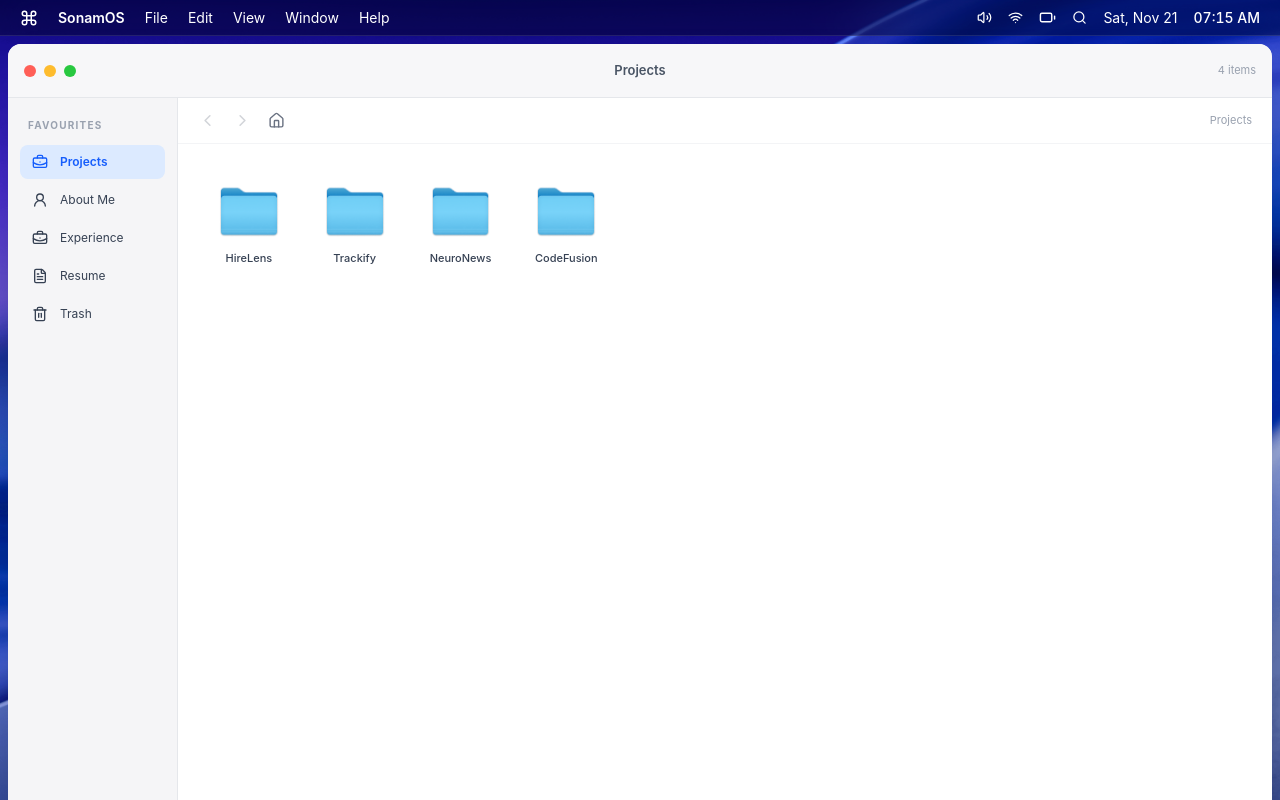
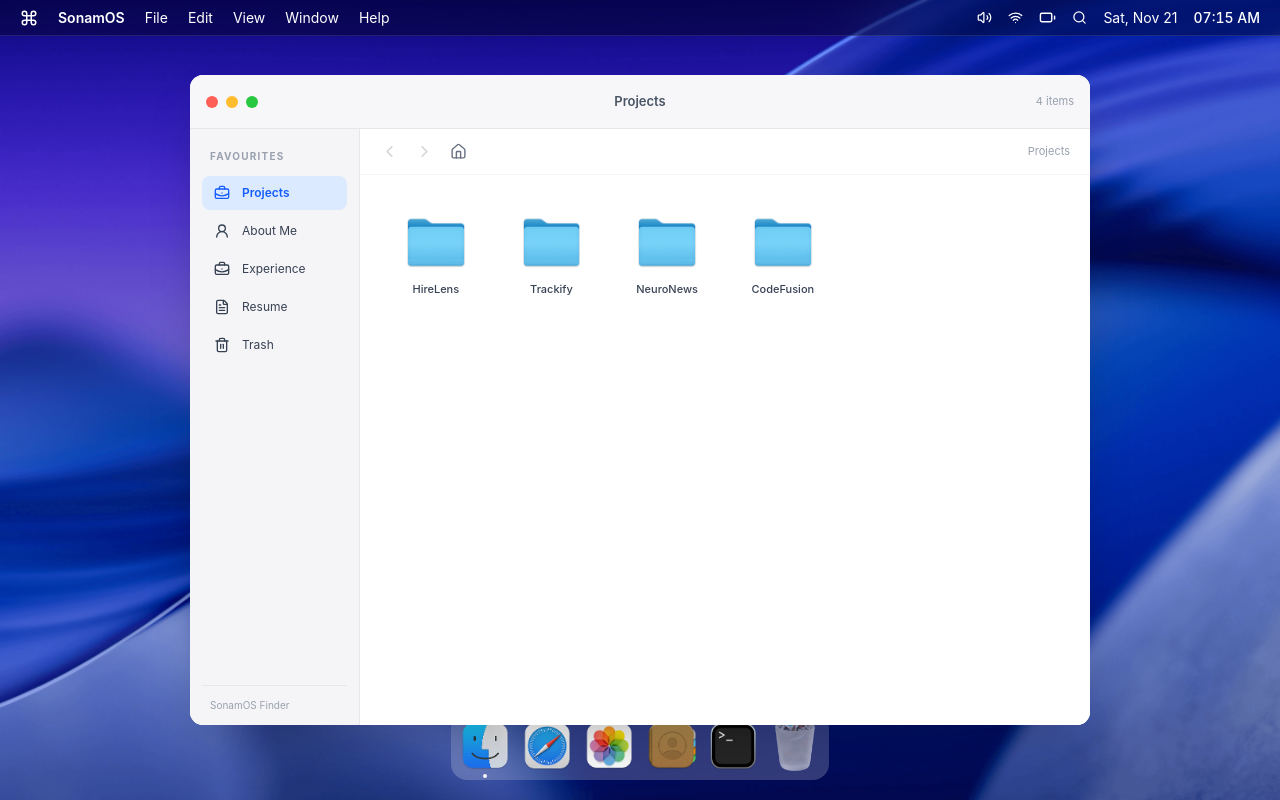
Before and after one commit to SonamNarula/macos_portfolio, a React (Vite) app: page / in a window 1280 px wide. Both pictures are taken after a click on the button 485 px from the left and 746 px from the top of the page. Built offline with nearby package versions, Linux system fonts and the light colour scheme.

Commit message:
Fix window sizing and draggable frame behavior

```diff
--- a/src/components/WindowWrapper.jsx
+++ b/src/components/WindowWrapper.jsx
@@ -1,9 +1,23 @@
-import { useEffect, useRef, useState } from "react";
+import { useLayoutEffect, useRef, useState } from "react";
 import useWindowStore from "../store/window.js";
+
+const WINDOW_SIZES = {
+  finder: { width: 900, height: 650 },
+  safari: { width: 1080, height: 760 },
+  photos: { width: 880, height: 660 },
+  contact: { width: 650, height: 620 },
+  terminal: { width: 720, height: 560 },
+  resume: { width: 900, height: 760 },
+  txtfile: { width: 880, height: 760 },
+  imgfile: { width: 780, height: 650 },
+};
 
 const WindowWrapper = (Component, windowKey) => {
   const WrappedComponent = (props) => {
     const wrapperRef = useRef(null);
+    const [position, setPosition] = useState(null);
+    const [size, setSize] = useState(WINDOW_SIZES[windowKey] || { width: 800, height: 620 });
+
     const windowState = useWindowStore((state) => state.windows[windowKey]);
     const focusWindow = useWindowStore((state) => state.focusWindow);
 
@@ -12,12 +26,9 @@ const WindowWrapper = (Component, windowKey) => {
     const isMaximized = windowState?.isMaximized ?? false;
     const zIndex = windowState?.zIndex ?? 10;
 
-    const [position, setPosition] = useState(null);
-
-    useEffect(() => {
-      if (!isOpen || isMinimized || position) return;
+    useLayoutEffect(() => {
       const element = wrapperRef.current;
-      if (!element) return;
+      if (!element || !isOpen || isMinimized || position) return;
 
       const rect = element.getBoundingClientRect();
       setPosition({
@@ -26,7 +37,7 @@ const WindowWrapper = (Component, windowKey) => {
       });
     }, [isOpen, isMinimized, position]);
 
-    useEffect(() => {
+    useLayoutEffect(() => {
       const element = wrapperRef.current;
       if (!element) return;
 
@@ -34,17 +45,14 @@ const WindowWrapper = (Component, windowKey) => {
 
       const onPointerDown = (event) => {
         const header = event.target.closest("#window-header");
-        if (!header || isMaximized) return;
-
-        // Window controls and interactive elements should never start a drag.
+        if (!header || isMaximized || event.button !== 0) return;
         if (event.target.closest("button, a, input, select, textarea, [data-no-drag]")) return;
-        if (event.button !== 0) return;
 
         const rect = element.getBoundingClientRect();
         drag = {
           pointerId: event.pointerId,
-          x: event.clientX,
-          y: event.clientY,
+          startX: event.clientX,
+          startY: event.clientY,
           left: rect.left,
           top: rect.top,
         };
@@ -52,25 +60,24 @@ const WindowWrapper = (Component, windowKey) => {
         element.style.left = `${rect.left}px`;
         element.style.top = `${rect.top}px`;
         element.style.transform = "none";
-
-        element.setPointerCapture?.(event.pointerId);
         focusWindow?.(windowKey);
+        event.preventDefault();
       };
 
       const onPointerMove = (event) => {
         if (!drag || event.pointerId !== drag.pointerId) return;
 
-        const dx = event.clientX - drag.x;
-        const dy = event.clientY - drag.y;
+        const dx = event.clientX - drag.startX;
+        const dy = event.clientY - drag.startY;
         const rect = element.getBoundingClientRect();
 
-        const left = Math.min(
-          window.innerWidth - Math.min(160, rect.width),
-          Math.max(0, drag.left + dx)
+        const left = Math.max(
+          0,
+          Math.min(window.innerWidth - Math.min(140, rect.width), drag.left + dx)
         );
-        const top = Math.min(
-          window.innerHeight - 90,
-          Math.max(36, drag.top + dy)
+        const top = Math.max(
+          36,
+          Math.min(window.innerHeight - 80, drag.top + dy)
         );
 
         element.style.left = `${left}px`;
@@ -94,13 +101,9 @@ const WindowWrapper = (Component, windowKey) => {
       };
     }, [focusWindow, isMaximized]);
 
-    useEffect(() => {
-      const element = wrapperRef.current;
-      if (!element || !position || isMaximized) return;
-      element.style.left = `${position.x}px`;
-      element.style.top = `${position.y}px`;
-      element.style.transform = "none";
-    }, [position, isMaximized]);
+    const defaults = WINDOW_SIZES[windowKey] || { width: 800, height: 620 };
+    const width = `min(${size.width}px, calc(100vw - 20px))`;
+    const height = `min(${size.height}px, calc(100vh - 120px))`;
 
     if (!isOpen || isMinimized) return null;
 
@@ -111,18 +114,24 @@ const WindowWrapper = (Component, windowKey) => {
         onMouseDown={() => focusWindow?.(windowKey)}
         style={{
           position: "absolute",
+          width,
+          height,
+          minWidth: `min(${windowKey === "finder" ? 520 : 360}px, calc(100vw - 20px))`,
+          minHeight: `min(${windowKey === "finder" ? 360 : 280}px, calc(100vh - 120px))`,
+          maxWidth: "calc(100vw - 20px)",
+          maxHeight: "calc(100vh - 110px)",
           left: position ? `${position.x}px` : "50%",
           top: position ? `${position.y}px` : "50%",
           transform: position ? "none" : "translate(-50%, -50%)",
           zIndex,
-          maxWidth: "calc(100vw - 16px)",
-          maxHeight: "calc(100vh - 48px)",
           ...(isMaximized
             ? {
                 left: "8px",
-                top: "40px",
+                top: "42px",
                 width: "calc(100vw - 16px)",
                 height: "calc(100vh - 112px)",
+                minWidth: 0,
+                minHeight: 0,
                 transform: "none",
               }
             : {}),
```
